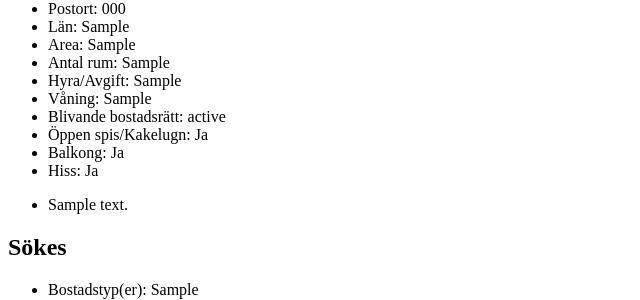
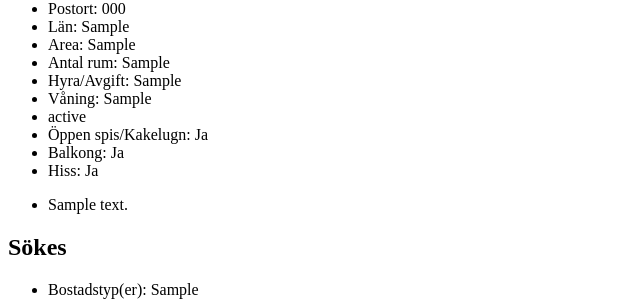
Before and after one commit to martinSternelius/examensarbete, a Django app: template housingtrader/templates/housingtrader/detail.html in a window 1280 px wide. Shown: the part 326-626 px from the top of the page, without its empty margins (0-640 px from the left). Run offline with Django 3.2, Linux system fonts and the light colour scheme; the template is opened without the code that fills it: most values are stand-ins (such as "Sample title", 1, 10 or a date in 2020).

Commit message:
Changes display of brf status

```diff
--- a/housingtrader/templates/housingtrader/detailbase.html
+++ b/housingtrader/templates/housingtrader/detailbase.html
@@ -17,7 +17,7 @@
 	<li>Antal rum: {{ listing.get_o_rooms_display}}</li>
 	<li>Hyra/Avgift: {{ listing.o_rent}}</li>
 	<li>Våning: {{ listing.o_floor_no}}</li>
-	<li>Blivande bostadsrätt: {{ listing.get_o_brf_status_display }}</li>
+	<li>{{ listing.get_o_brf_status_display }}</li>
 	<li>Öppen spis/Kakelugn: {{ listing.o_has_fireplace|yesno:"Ja,Nej" }}</li>
 	<li>Balkong: {{ listing.o_has_balcony|yesno:"Ja,Nej" }}</li>
 	<li>Hiss: {{ listing.o_has_elevator|yesno:"Ja,Nej" }}</li>
```
